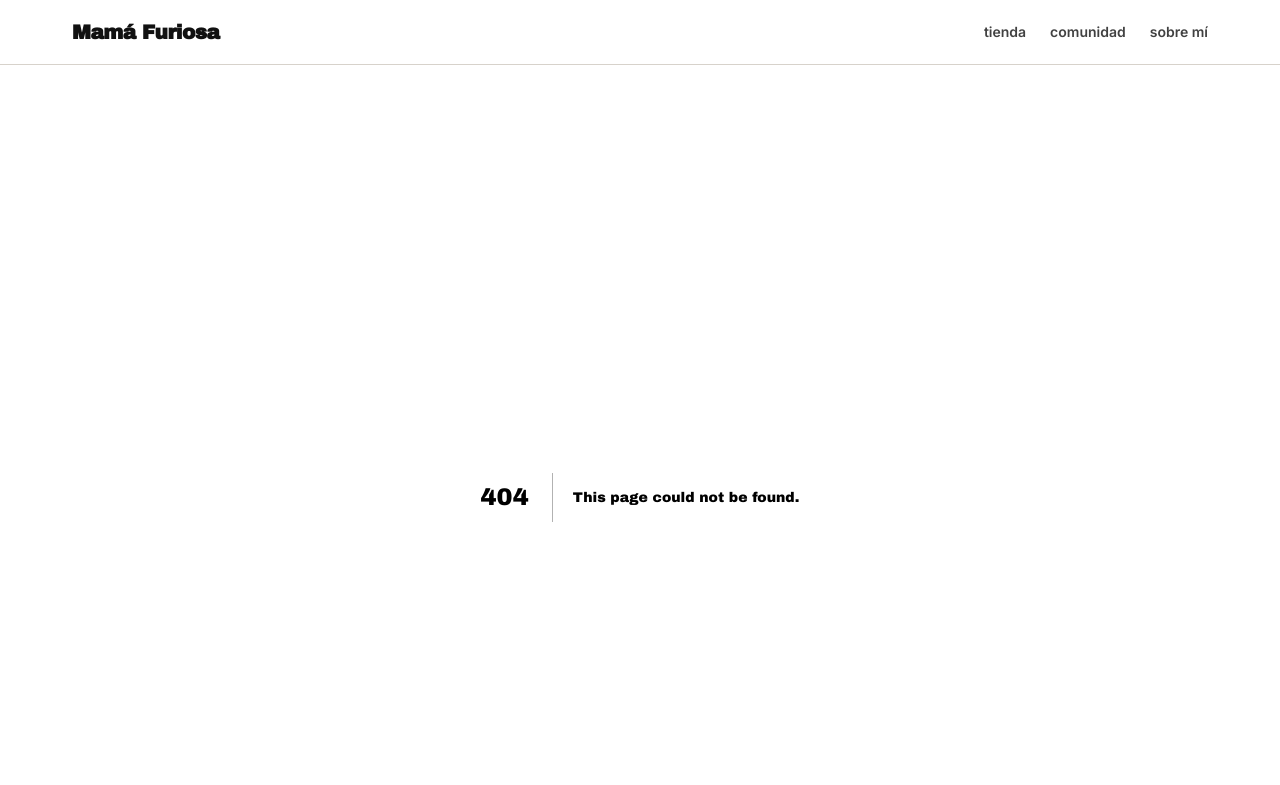
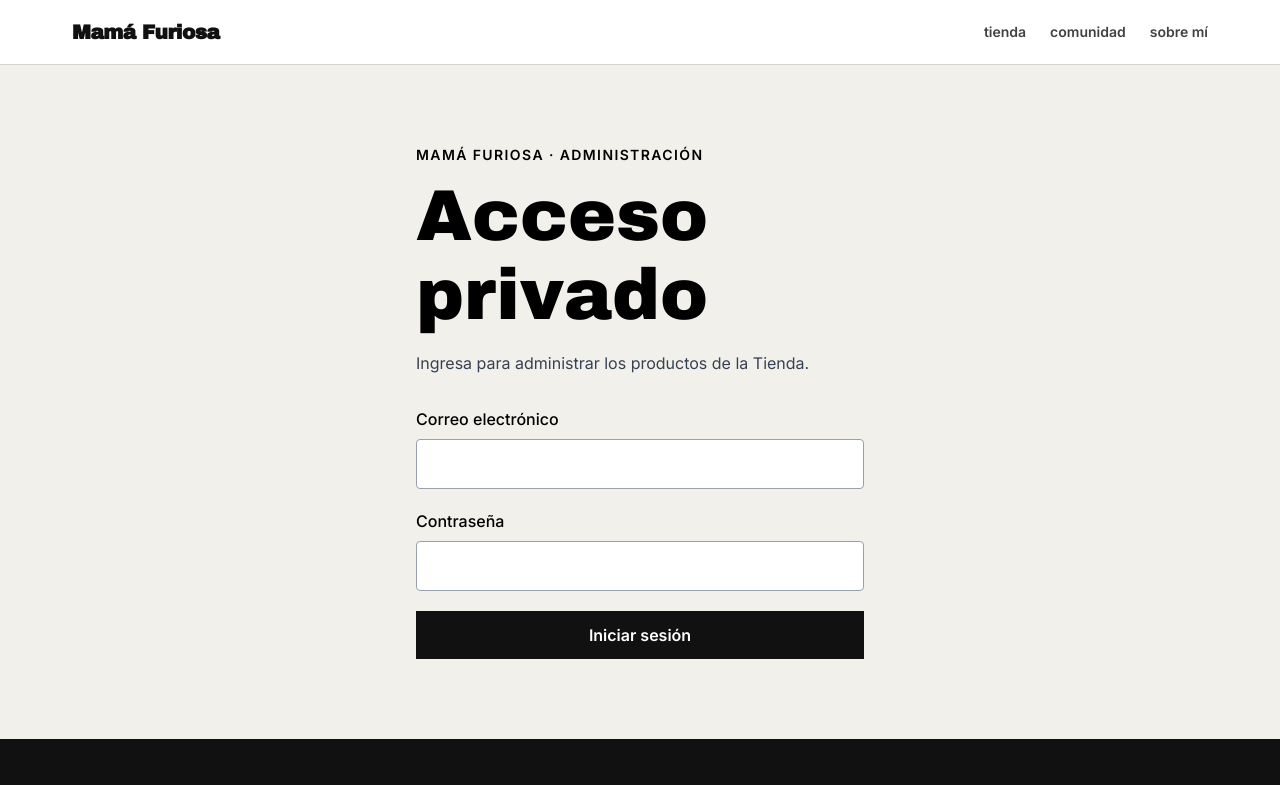
Before and after one commit to Jboschlagos/mamafuriosa, a Next.js app: page /admin/login in a window 1280 px wide. Before the commit this address had no page. Shown: the top 785 px of the page. Built offline with nearby package versions, Linux system fonts and the light colour scheme.

Commit message:
fix: revalidar comunidad y quitar main anidado; feat: acceso de administrador

```diff
--- a/package.json
+++ b/package.json
@@ -10,6 +10,8 @@
   },
   "dependencies": {
     "@neondatabase/serverless": "^1.2.0",
+    "bcryptjs": "^3.0.3",
+    "iron-session": "^9.0.1",
     "leaflet": "^1.9.4",
     "lucide-react": "^1.61.0",
     "next": "^16.4.3",
--- /dev/null
+++ b/scripts/generar-hash.mjs
@@ -0,0 +1,25 @@
+import bcrypt from "bcryptjs";
+import { createInterface } from "node:readline/promises";
+
+const rl = createInterface({
+  input: process.stdin,
+  output: process.stdout,
+});
+
+try {
+  const password = await rl.question(
+    "Contraseña de administrador (mínimo 12 caracteres): ",
+  );
+
+  if (password.length < 12) {
+    throw new Error("La contraseña debe tener al menos 12 caracteres.");
+  }
+
+  console.log("\nHash generado:\n");
+  console.log(await bcrypt.hash(password, 12));
+} catch (error) {
+  console.error(error.message);
+  process.exitCode = 1;
+} finally {
+  rl.close();
+}
--- /dev/null
+++ b/src/app/admin/login/actions.js
@@ -0,0 +1,40 @@
+"use server";
+
+import bcrypt from "bcryptjs";
+import { redirect } from "next/navigation";
+import { getAdminSession } from "@/lib/admin-session";
+
+export async function loginAction(formData) {
+  const email = String(formData.get("email") || "")
+    .trim()
+    .toLowerCase();
+
+  const password = String(formData.get("password") || "");
+
+  const adminEmail = process.env.ADMIN_EMAIL?.trim().toLowerCase();
+  const passwordHash = process.env.ADMIN_PASSWORD_HASH;
+
+  if (!adminEmail || !passwordHash) {
+    throw new Error("Falta configurar el acceso de administración.");
+  }
+
+  const validEmail = email === adminEmail;
+  const validPassword = await bcrypt.compare(password, passwordHash);
+
+  if (!validEmail || !validPassword) {
+    redirect("/admin/login?error=1");
+  }
+
+  const session = await getAdminSession();
+  session.isAdmin = true;
+  await session.save();
+
+  redirect("/admin/tienda");
+}
+
+export async function logoutAction() {
+  const session = await getAdminSession();
+  session.destroy();
+
+  redirect("/admin/login");
+}
--- /dev/null
+++ b/src/app/admin/login/page.js
@@ -0,0 +1,66 @@
+import { loginAction } from "./actions";
+
+export default async function LoginPage({ searchParams }) {
+  const params = await searchParams;
+  const hasError = params?.error === "1";
+
+  return (
+    <section className="mx-auto max-w-md py-12">
+      <p className="mb-3 text-sm font-semibold uppercase tracking-widest">
+        Mamá Furiosa · Administración
+      </p>
+
+      <h1 className="mb-4 text-3xl">Acceso privado</h1>
+
+      <p className="mb-8 text-gray-700">
+        Ingresa para administrar los productos de la Tienda.
+      </p>
+
+      {hasError && (
+        <p
+          role="alert"
+          className="mb-5 rounded border border-red-300 bg-red-50 p-3 text-sm text-red-800"
+        >
+          El correo o la contraseña son incorrectos.
+        </p>
+      )}
+
+      <form action={loginAction} className="space-y-5">
+        <div>
+          <label htmlFor="email" className="mb-2 block font-medium">
+            Correo electrónico
+          </label>
+          <input
+            id="email"
+            name="email"
+            type="email"
+            autoComplete="username"
+            required
+            className="w-full rounded border border-gray-400 bg-white p-3"
+          />
+        </div>
+
+        <div>
+          <label htmlFor="password" className="mb-2 block font-medium">
+            Contraseña
+          </label>
+          <input
+            id="password"
+            name="password"
+            type="password"
+            autoComplete="current-password"
+            required
+            className="w-full rounded border border-gray-400 bg-white p-3"
+          />
+        </div>
+
+        <button
+          type="submit"
+          className="w-full bg-carbon px-5 py-3 font-semibold text-white hover:bg-ciruela"
+        >
+          Iniciar sesión
+        </button>
+      </form>
+    </section>
+  );
+}
--- /dev/null
+++ b/src/app/admin/tienda/page.js
@@ -0,0 +1,35 @@
+import { redirect } from "next/navigation";
+import { getAdminSession } from "@/lib/admin-session";
+import { logoutAction } from "../login/actions";
+
+export default async function AdminTiendaPage() {
+  const session = await getAdminSession();
+
+  if (!session.isAdmin) {
+    redirect("/admin/login");
+  }
+
+  return (
+    <section className="py-8">
+      <p className="mb-3 text-sm font-semibold uppercase tracking-widest">
+        Mamá Furiosa · Administración
+      </p>
+
+      <h1 className="mb-4">Administrar Tienda</h1>
+
+      <p className="mb-8 text-gray-700">
+        Acceso autorizado. Aquí gestionaremos los productos publicados y las
+        propuestas pendientes de aprobación.
+      </p>
+
+      <form action={logoutAction}>
+        <button
+          type="submit"
+          className="border border-carbon px-5 py-3 font-semibold hover:bg-white"
+        >
+          Cerrar sesión
+        </button>
+      </form>
+    </section>
+  );
+}
--- a/src/app/comunidad/page.js
+++ b/src/app/comunidad/page.js
@@ -1,5 +1,7 @@
 import { sql } from "@/lib/db";
 import ComunidadExplorador from "@/components/ComunidadExplorador";
+
+export const revalidate = 600;
 
 export default async function Comunidad() {
   const ofertas = await sql`
@@ -10,7 +12,7 @@ export default async function Comunidad() {
   `;
 
   return (
-    <main className="mx-auto max-w-7xl px-4 py-10 md:px-8">
+    <div className="py-10">
       <header className="mb-8">
         <p className="mb-3 text-sm font-bold uppercase tracking-[0.18em] text-rojo">
           Mama Furiosa
@@ -25,6 +27,6 @@ export default async function Comunidad() {
       </header>
 
       <ComunidadExplorador ofertas={ofertas} />
-    </main>
+    </div>
   );
 }
--- a/src/app/sobre-mi/page.js
+++ b/src/app/sobre-mi/page.js
@@ -50,7 +50,7 @@ export default function SobreMi() {
   }
 
   return (
-    <main className="bg-surface text-carbon">
+    <div className="bg-surface text-carbon">
       {/* Presentación */}
       <section className="mx-auto max-w-[1200px] px-4 py-16 md:px-8 md:py-24">
         <p className="mb-4 text-sm font-bold uppercase tracking-[0.2em] text-carbon/60">
@@ -178,6 +178,6 @@ export default function SobreMi() {
           </div>
         </div>
       </section>
-    </main>
+    </div>
   );
 }
--- /dev/null
+++ b/src/lib/admin-session.js
@@ -0,0 +1,24 @@
+import { getIronSession } from "iron-session";
+import { cookies } from "next/headers";
+
+const sessionOptions = {
+  cookieName: "mamafuriosa_admin",
+  password: process.env.SESSION_PASSWORD,
+  cookieOptions: {
+    httpOnly: true,
+    secure: process.env.NODE_ENV === "production",
+    sameSite: "lax",
+    path: "/",
+    maxAge: 60 * 60 * 8,
+  },
+};
+
+export async function getAdminSession() {
+  const password = process.env.SESSION_PASSWORD;
+
+  if (!password || password.length < 32) {
+    throw new Error("SESSION_PASSWORD debe tener al menos 32 caracteres.");
+  }
+
+  return getIronSession(await cookies(), sessionOptions);
+}
```
Also changed, not shown: 1 other file (tests, documents, lock files or other folders).
